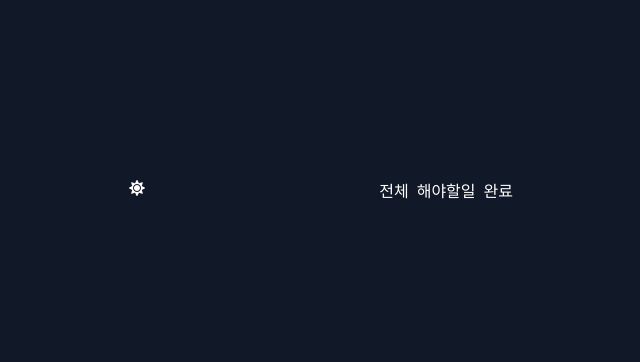
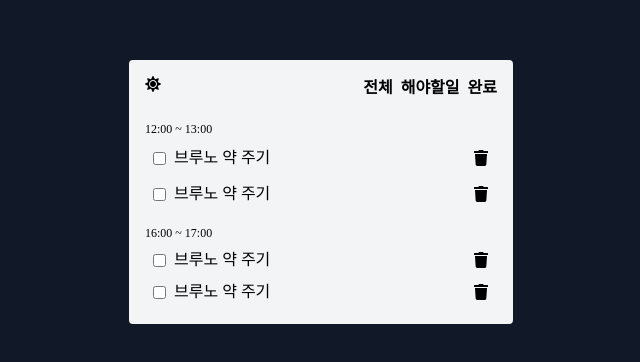
Before and after one commit to lumayi/todo-app-forme, a React (Create React App) app: page / in a window 1280 px wide. Shown: the part 208-570 px from the top of the page, without its empty margins (319-959 px from the left). Built offline with nearby package versions, Linux system fonts and the light colour scheme; the HTML template or start-up script is replaced by a standard one.

Commit message:
header, list ui 완성

```diff
--- a/src/App.jsx
+++ b/src/App.jsx
@@ -1,11 +1,13 @@
 import React from 'react';
 import Header from './components/header';
+import ToDo from './components/toDo';
 
 export default function App() {
   return (
     <div className="flex flex-col justify-center items-center bg-gray-900 min-w-screen min-h-screen">
-      <div className="w-96">
+      <div className="w-96 bg-gray-100 rounded p-4">
         <Header />
+        <ToDo />
       </div>
     </div>
   );
--- a/src/components/header.jsx
+++ b/src/components/header.jsx
@@ -1,16 +1,16 @@
 import React from 'react';
-import { FaSun } from 'react-icons/fa';
+import { FaSun, FaMoon } from 'react-icons/fa';
 
 export default function Header() {
   return (
-    <div className="flex justify-between text-white">
+    <div className="flex justify-between font-semibold">
       <div>
-        <FaSun />
+        <FaSun className="cursor-pointer hover:text-gray-500" />
       </div>
       <div className="flex gap-2">
-        <span>전체</span>
-        <span>해야할일</span>
-        <span>완료</span>
+        <span className="cursor-pointer hover:text-gray-500">전체</span>
+        <span className="cursor-pointer hover:text-gray-500">해야할일</span>
+        <span className="cursor-pointer hover:text-gray-500">완료</span>
       </div>
     </div>
   );
--- /dev/null
+++ b/src/components/toDo.jsx
@@ -0,0 +1,51 @@
+import React from 'react';
+import { FaTrash } from 'react-icons/fa';
+
+export default function ToDo() {
+  return (
+    <div className="flex flex-col gap-2 mt-4">
+      <div>
+        <span className="text-xs">12:00 ~ 13:00</span>
+        <div className="flex h-9 justify-between items-center hover:bg-gray-300 rounded px-2">
+          <div className="flex justify-center items-center gap-2">
+            <input type="checkbox" />
+            <span>브루노 약 주기</span>
+          </div>
+          <div>
+            <FaTrash className="cursor-pointer hover:text-red-400" />
+          </div>
+        </div>
+        <div className="flex h-9 justify-between items-center hover:bg-gray-300 rounded px-2">
+          <div className="flex justify-center items-center gap-2">
+            <input type="checkbox" />
+            <span>브루노 약 주기</span>
+          </div>
+          <div>
+            <FaTrash className="cursor-pointer hover:text-red-400" />
+          </div>
+        </div>
+      </div>
+      <div>
+        <span className="text-xs">16:00 ~ 17:00</span>
+        <div className="flex h-8 justify-between items-center hover:bg-gray-300 rounded px-2">
+          <div className="flex justify-center items-center gap-2">
+            <input type="checkbox" />
+            <span>브루노 약 주기</span>
+          </div>
+          <div>
+            <FaTrash className="cursor-pointer hover:text-red-400" />
+          </div>
+        </div>
+        <div className="flex h-8 justify-between items-center hover:bg-gray-300 rounded px-2">
+          <div className="flex justify-center items-center gap-2">
+            <input type="checkbox" />
+            <span>브루노 약 주기</span>
+          </div>
+          <div>
+            <FaTrash className="cursor-pointer hover:text-red-400" />
+          </div>
+        </div>
+      </div>
+    </div>
+  );
+}
```
